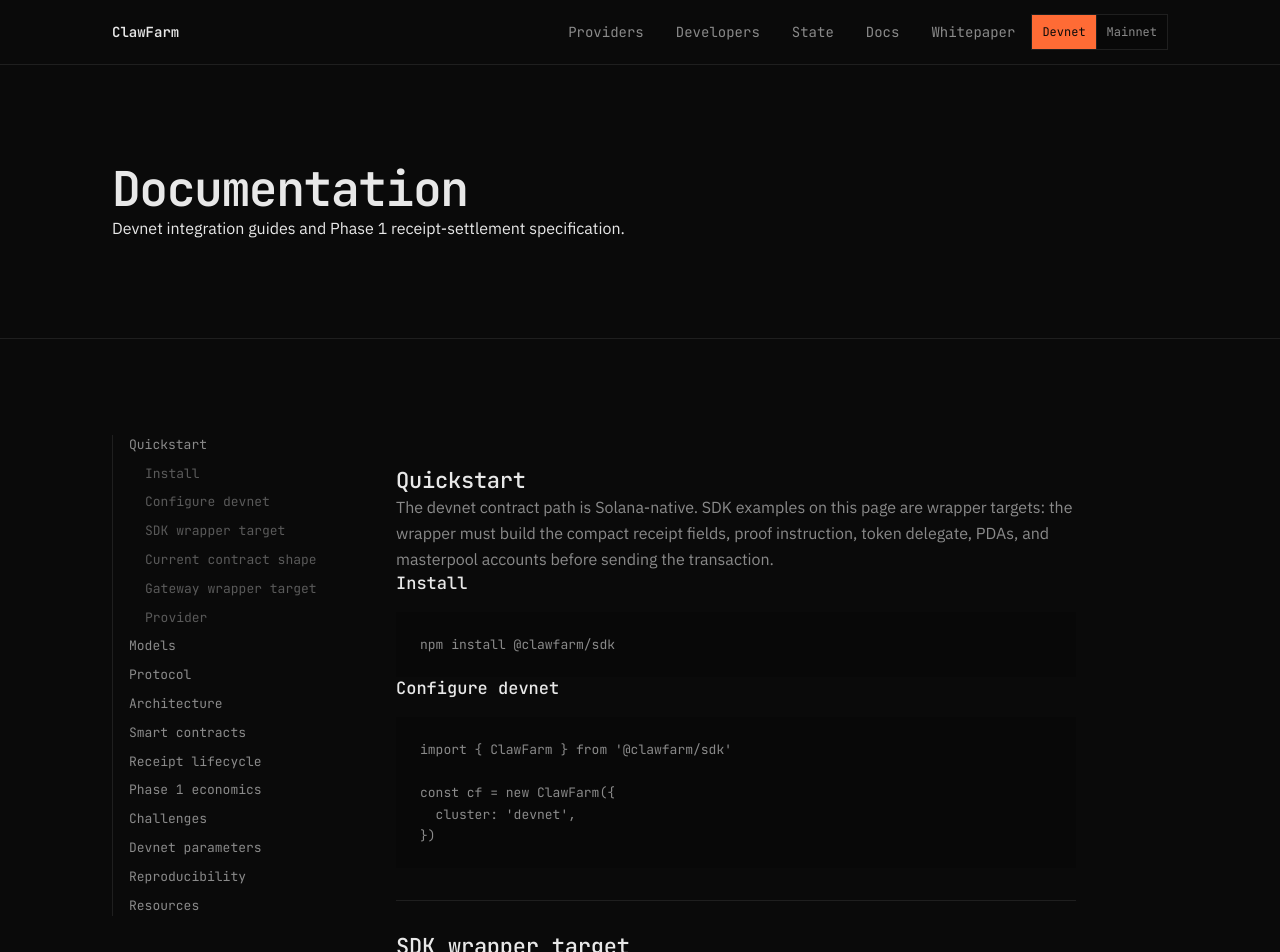
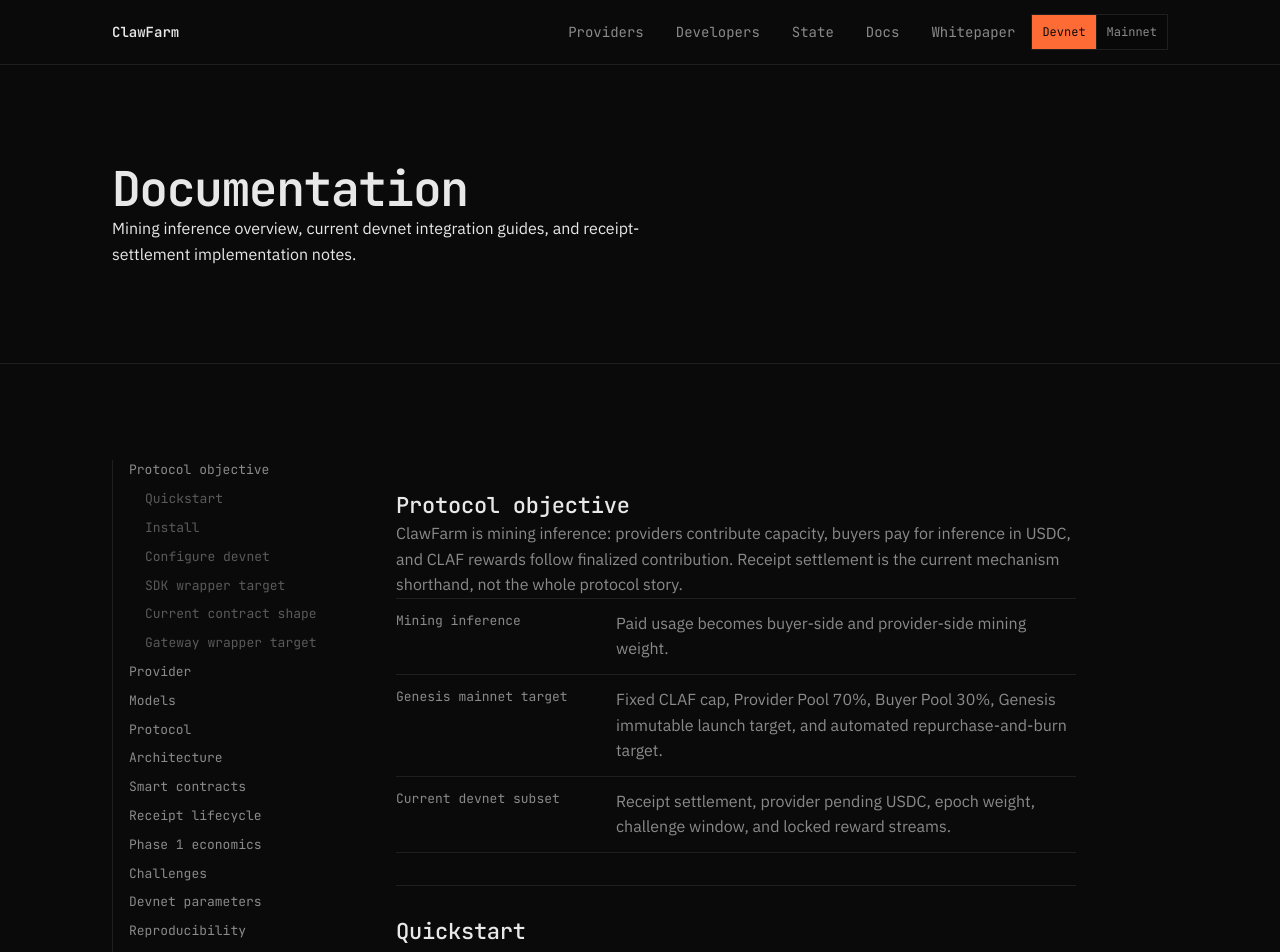
Before and after one commit to clawfarm-protocol/clawfarm-site, a Next.js app: page /docs in a window 1280 px wide. Shown: the top 952 px of the page. Built offline with nearby package versions, Linux system fonts and the light colour scheme.

Commit message:
docs: add mining inference objective layer

```diff
--- a/app/docs/page.tsx
+++ b/app/docs/page.tsx
@@ -2,11 +2,12 @@ import type { Metadata } from 'next'
 
 export const metadata: Metadata = {
   title: 'Documentation — ClawFarm',
-  description: 'Devnet SDK, receipt lifecycle, and Phase 1 protocol economics for ClawFarm.',
+  description: 'Mining inference overview, devnet SDK wrapper targets, receipt lifecycle, and protocol economics for ClawFarm.',
   alternates: { canonical: '/docs' },
 }
 
 const toc = [
+  ['Protocol objective', '#protocol-objective'],
   ['Quickstart', '#quickstart'],
   ['Install', '#install'],
   ['Configure devnet', '#configure-devnet'],
@@ -32,7 +33,7 @@ export default function DocsPage() {
       <section className="hero-section">
         <div className="container">
           <h1 className="page-title">Documentation</h1>
-          <p className="page-copy">Devnet integration guides and Phase 1 receipt-settlement specification.</p>
+          <p className="page-copy">Mining inference overview, current devnet integration guides, and receipt-settlement implementation notes.</p>
         </div>
       </section>
 
@@ -47,6 +48,21 @@ export default function DocsPage() {
           </nav>
 
           <article className="docs-content">
+            <section id="protocol-objective">
+              <h2>Protocol objective</h2>
+              <p>
+                ClawFarm is mining inference: providers contribute capacity, buyers pay for inference in USDC, and CLAF rewards follow finalized contribution. Receipt settlement is the current mechanism shorthand, not the whole protocol story.
+              </p>
+              <div className="key-list">
+                <div>Mining inference</div>
+                <div>Paid usage becomes buyer-side and provider-side mining weight.</div>
+                <div>Genesis mainnet target</div>
+                <div>Fixed CLAF cap, Provider Pool 70%, Buyer Pool 30%, Genesis immutable launch target, and automated repurchase-and-burn target.</div>
+                <div>Current devnet subset</div>
+                <div>Receipt settlement, provider pending USDC, epoch weight, challenge window, and locked reward streams.</div>
+              </div>
+            </section>
+
             <section id="quickstart">
               <h2>Quickstart</h2>
               <p>
@@ -227,7 +243,7 @@ ATTESTATION LAYER
   ProviderSigner records · Compact receipts · Challenge lifecycle · Finalization authority
 
 MASTERPOOL LAYER
-  ProviderAccount · Test USDC split · Epoch weight · Locked CLAW streams · Vault accounting`}</code></pre>
+  ProviderAccount · Test USDC split · Epoch weight · Locked CLAF streams · Vault accounting`}</code></pre>
               <h3 id="contracts">Smart contracts</h3>
               <div className="key-list">
                 <div>clawfarm-attestation</div>
@@ -247,7 +263,7 @@ MASTERPOOL LAYER
 5. Masterpool splits Test USDC into provider-pending and treasury vaults.
 6. Receipt survives or fails the challenge window.
 7. Finalized receipts activate buyer/provider epoch weight and release provider pending USDC.
-8. Finalized epochs create locked CLAW streams for claimable rewards.`}</code></pre>
+8. Finalized epochs create locked CLAF streams for claimable rewards.`}</code></pre>
               <h3 id="phase-1-economics">Phase 1 economics</h3>
               <div className="key-list">
                 <div>USDC split</div>
@@ -257,14 +273,14 @@ MASTERPOOL LAYER
                 <div>Epoch reward</div>
                 <div>Receipts record buyer and provider epoch weight; rewards are not paid directly per call.</div>
                 <div>Pool split</div>
-                <div>30% buyer-side CLAW pool and 70% provider-side CLAW pool by finalized epoch weight.</div>
+                <div>30% buyer-side CLAF pool and 70% provider-side CLAF pool by finalized epoch weight.</div>
                 <div>Reward lock</div>
                 <div>Claimed epoch rewards create locked streams using the configured lock-days snapshot.</div>
               </div>
               <h3 id="challenges">Challenges</h3>
               <div className="key-list">
                 <div>Bond unit</div>
-                <div>Challenges are bonded in CLAW.</div>
+                <div>Challenges are bonded in CLAF.</div>
                 <div>Rejected challenge</div>
                 <div>The challenger bond is burned and the receipt remains economically valid.</div>
                 <div>Accepted challenge</div>
@@ -277,10 +293,10 @@ MASTERPOOL LAYER
                 <div>Cluster</div><div>Solana devnet</div>
                 <div>Masterpool program</div><div className="mono">DWbzvr2F8hKquw7cXQqhpEc8JnJ1covmP6f28Rwmy15q</div>
                 <div>Attestation program</div><div className="mono">BwRMqumgiHbeMhG9xs1a76vUjmprrokr6WsPCzhz3pKK</div>
-                <div>CLAW mint</div><div className="mono">EW7npwHnVtTXvimde3Zj6dHX4mWbSAb5zkkHCrvkC8ui</div>
+                <div>CLAF mint</div><div className="mono">EW7npwHnVtTXvimde3Zj6dHX4mWbSAb5zkkHCrvkC8ui</div>
                 <div>Test USDC mint</div><div className="mono">Hpq3GKSHa6rX9pGSRw2Gvoz6AbP16GMtHPVMxLr7P553</div>
                 <div>Provider stake</div><div>100 Test USDC</div>
-                <div>Challenge bond</div><div>Configured CLAW bond on devnet.</div>
+                <div>Challenge bond</div><div>Configured CLAF bond on devnet.</div>
                 <div>Challenge window</div><div>Short devnet window for rollout testing; mainnet timing remains pending until mainnet config is deployed.</div>
                 <div>Reward lock</div><div>Configured lock-days snapshot; current Phase 1 default is 180 days.</div>
               </div>
```
